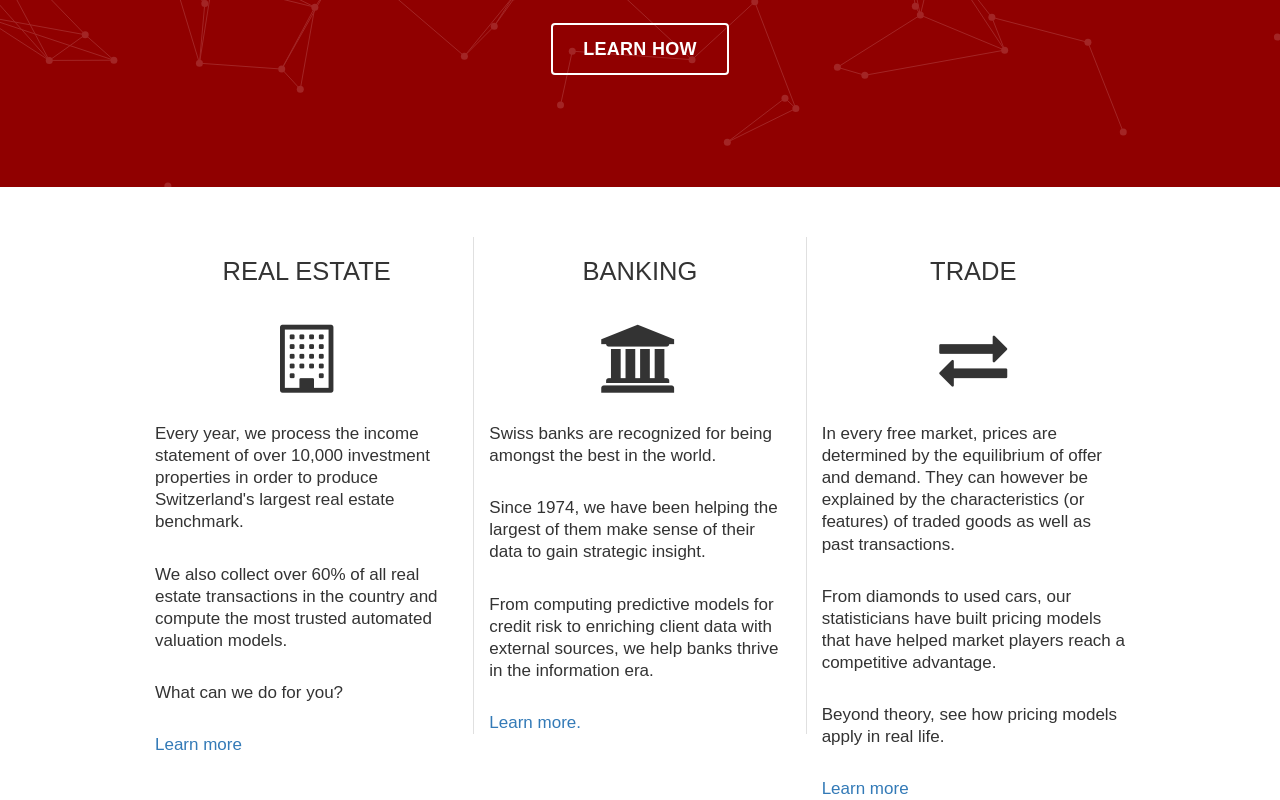
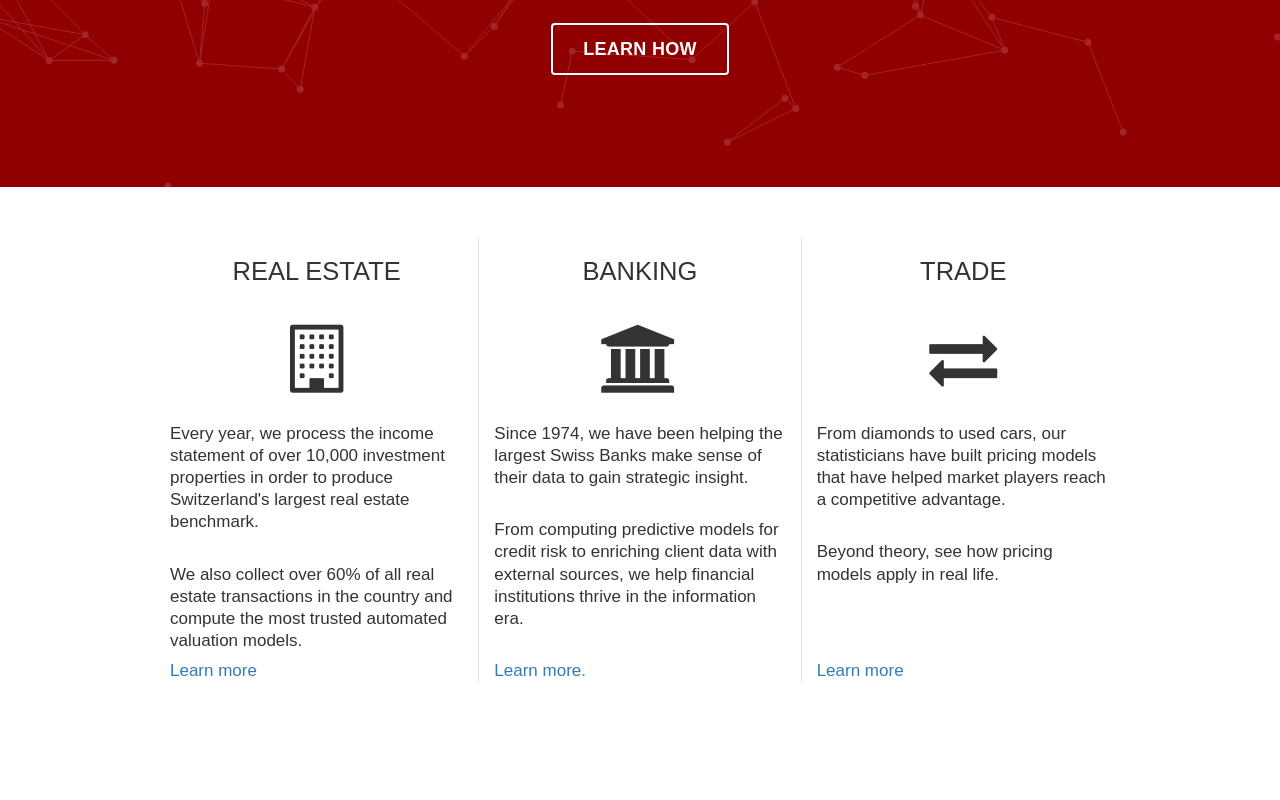
Before and after one commit to joanrodriguez/consultag, a plain HTML site: page index.html in a window 1280 px wide. Shown: the part 414-1214 px from the top of the page. After the commit the page ends 1096 px from the top, so only its background shows below. Drawn offline with nearby package versions, Linux system fonts and the light colour scheme.

Commit message:
Good messages

```diff
--- a/index.html
+++ b/index.html
@@ -63,17 +63,13 @@
           <p>
           We also collect over 60% of all real estate transactions in the country and compute the most trusted automated valuation models.
           </p>
-          <p>
-          What can we do for you?
-          </p>
           <a href="#">Learn more</a>
         </div>
         <div class="col-md-4" id="middle">
           <h2>Banking</h2>
           <i class="fa fa-university"></i>
-          <p>Swiss banks are recognized for being amongst the best in the world.</p>
-          <p>Since 1974, we have been helping the largest of them make sense of their data to gain strategic insight.</p>
-          <p>From computing predictive models for credit risk to enriching client data with external sources, we help banks thrive in the information era.</p>
+          <p>Since 1974, we have been helping the largest Swiss Banks make sense of their data to gain strategic insight.</p>
+          <p>From computing predictive models for credit risk to enriching client data with external sources, we help financial institutions thrive in the information era.</p>
           <a>
           Learn more.
           </a>
@@ -81,9 +77,6 @@
         <div class="col-md-4">
           <h2>Trade</h2>
           <i class="fa fa-exchange"></i>
-          <p>
-          In every free market, prices are determined by the equilibrium of offer and demand. They can however be explained by the characteristics (or features) of traded goods as well as past transactions.
-          </p>
           <p>
           From diamonds to used cars, our statisticians have built pricing models that have helped market players reach a competitive advantage.
           </p>
--- a/style.css
+++ b/style.css
@@ -5,7 +5,8 @@ http://meyerweb.com/eric/tools/css/reset/
 
 #case-studies {
   max-width: 1000px;
-  margin-top: 50px
+  margin-top: 50px;
+  display: table;
 }
 
 #case-studies h2 {
@@ -75,6 +76,21 @@ table {
   -webkit-box-sizing: border-box;
      -moz-box-sizing: border-box;
           box-sizing: border-box;
+}
+
+#case-studies a {
+    position: absolute;
+    bottom: 0;
+}
+
+#case-studies .row {
+    display: table-row;
+}
+
+#case-studies div.row div {
+    display: table-cell;
+    float: none;
+    position: relative;
 }
 
 #case-studies i.fa {
```
